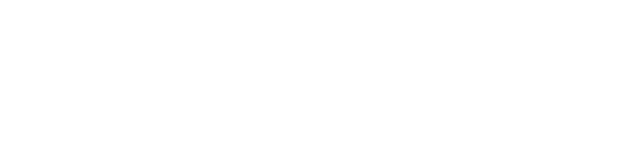
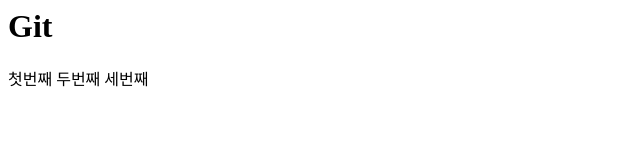
Before and after one commit to Ssoyeonnnnn/git-work, a plain HTML site: page index.html in a window 1280 px wide. Shown: the whole page, without its empty margins (0-640 px from the left). Drawn offline with Linux system fonts and the light colour scheme.

Commit message:
#4. 최종 수정

```diff
--- a/index.html
+++ b/index.html
@@ -1,4 +1,10 @@
 <HTML>
  <Body>
+  <header>
+    <h1>Git</h1>
+    첫번째
+    두번째
+    세번째
+  </header>
  </Body>
 </HTML>
```
Also changed, not shown: 1 other file.
